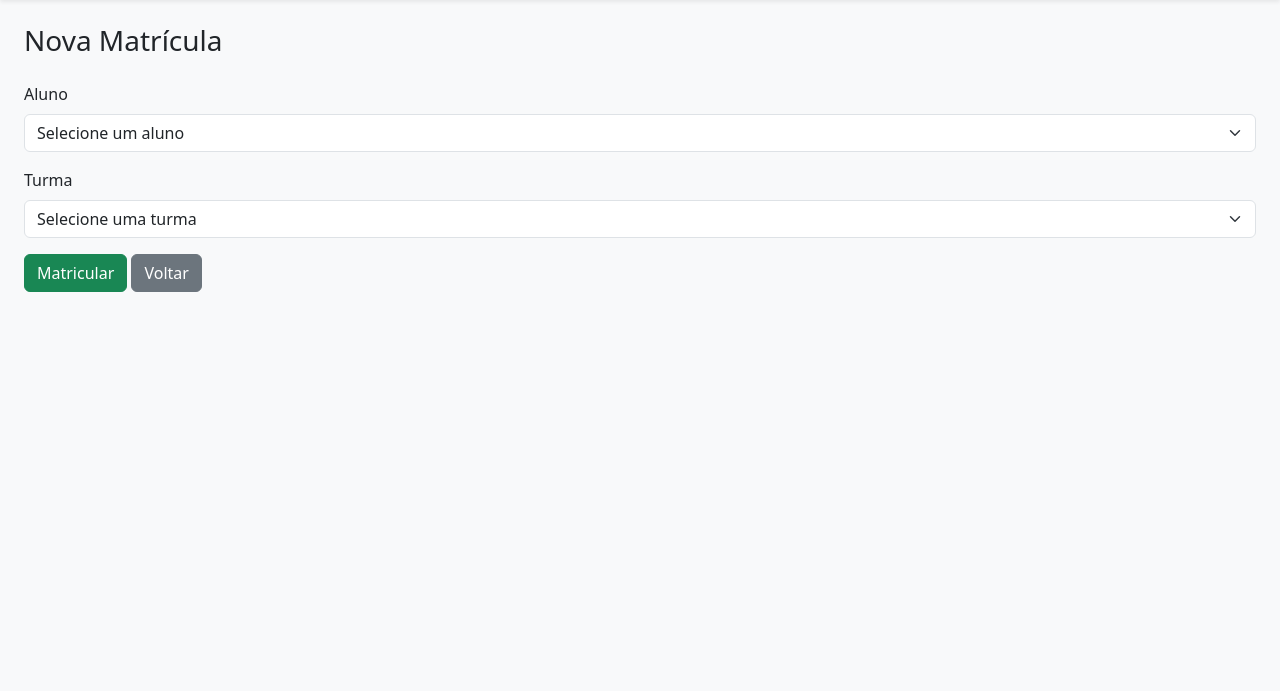
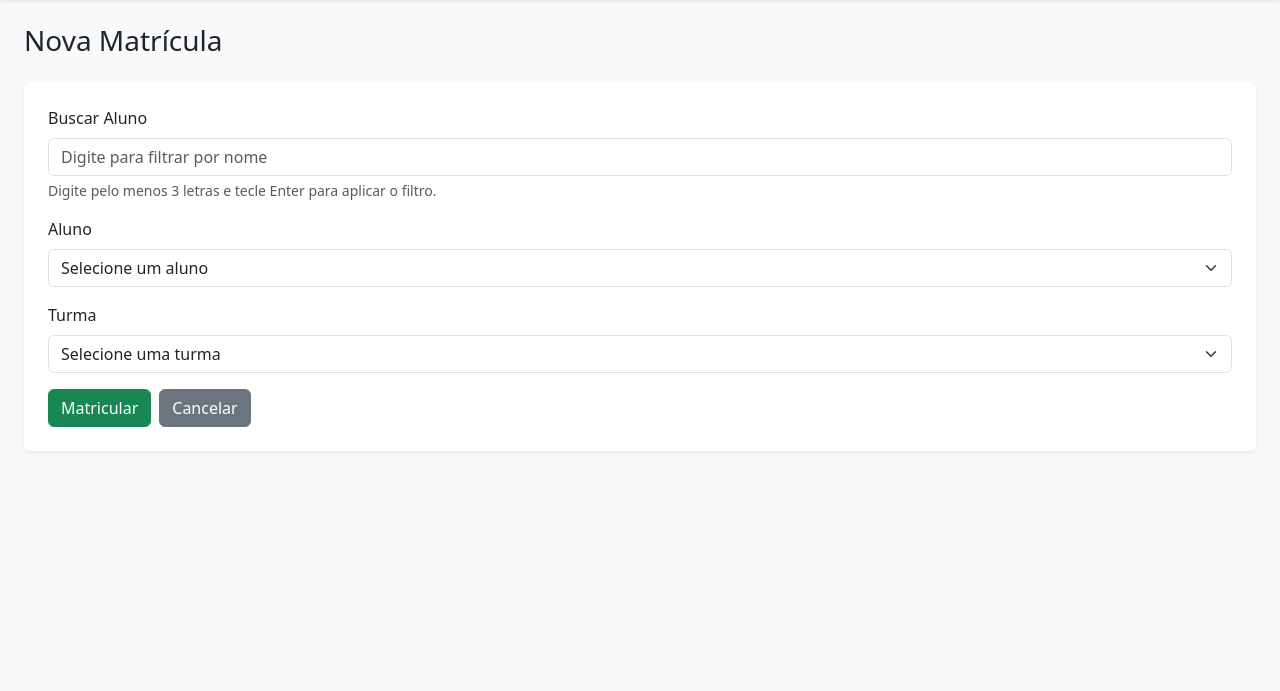
Before and after one commit to mariaritacasagrande/fiap-secretaria, a PHP site: template views/matriculas/criar.php in a window 1280 px wide. Shown: the part 56-747 px from the top of the page. Run offline with PHP 8.4, Linux system fonts and the light colour scheme; the template is opened without the code that fills it: most values are stand-ins (such as "Sample title", 1, 10 or a date in 2020); some libraries are stand-ins or nearby versions.

Commit message:
Update criar.php

```diff
--- a/views/matriculas/criar.php
+++ b/views/matriculas/criar.php
@@ -1,32 +1,48 @@
 <!DOCTYPE html>
 <html lang="pt-br">
+
 <head>
     <meta charset="UTF-8">
     <title>Nova Matrícula - FIAP Secretaria</title>
     <meta name="viewport" content="width=device-width, initial-scale=1">
     <link href="https://cdn.jsdelivr.net/npm/bootstrap@5.3.0/dist/css/bootstrap.min.css" rel="stylesheet">
 </head>
+
 <body class="bg-light">
     <?php include BASE_PATH . '/views/partials/header.php'; ?>
 
     <div class="container-fluid px-4">
         <h1 class="mb-4 fs-3">Nova Matrícula</h1>
 
-    <?php if (!empty($erro)) : ?>
+        <?php if (!empty($erro)): ?>
             <div class="alert alert-danger"><?= htmlspecialchars($erro) ?></div>
         <?php endif; ?>
 
-    <form action="index.php?page=matriculas&action=salvar" method="POST">
+        <form id="formMatricula" method="POST" action="index.php?page=matriculas&action=salvar"
+            class="bg-white p-4 rounded shadow-sm">
+
+            <div class="mb-3">
+                <label class="form-label" for="filtroAluno">Buscar Aluno</label>
+                <input type="text" id="filtroAluno" class="form-control" placeholder="Digite para filtrar por nome">
+                <div class="form-text text-muted mt-1">Digite pelo menos 3 letras e tecle Enter para aplicar o filtro.
+                </div>
+            </div>
+
             <div class="mb-3">
                 <label for="aluno_id" class="form-label">Aluno</label>
+                <?php
+                $alunoSelecionadoId = isset($_GET['aluno_id']) ? (int) $_GET['aluno_id'] : null;
+                ?>
+
                 <select name="aluno_id" id="aluno_id" class="form-select" required>
-                <option value="" selected>Selecione um aluno</option>
+                    <option value="" <?= is_null($alunoSelecionadoId) ? 'selected' : '' ?>>Selecione um aluno</option>
                     <?php foreach ($alunos as $aluno): ?>
                         <?php
                         $nome = htmlspecialchars($aluno['nome'] ?? 'Aluno sem nome');
                         $email = isset($aluno['email']) ? ' (' . htmlspecialchars($aluno['email']) . ')' : '';
+                        $selected = ($aluno['id'] == $alunoSelecionadoId) ? 'selected' : '';
                         ?>
-                    <option value="<?= $aluno['id'] ?>">
+                        <option value="<?= $aluno['id'] ?>" <?= $selected ?>>
                             <?= $nome . $email ?>
                         </option>
                     <?php endforeach; ?>
@@ -48,8 +64,17 @@
                 </select>
             </div>
 
+            <!-- Mensagem de validação de matrícula duplicada -->
+            <?php if (!empty($erro) && strpos($erro, 'já está matriculado') !== false): ?>
+                <div class="form-text text-danger mb-3">
+                    <?= htmlspecialchars($erro) ?>
+                </div>
+            <?php endif; ?>
+
+            <div class="d-flex flex-wrap gap-2">
                 <button type="submit" class="btn btn-success">Matricular</button>
-        <a href="index.php?page=alunos&action=listar" class="btn btn-secondary">Voltar</a>
+                <a href="index.php?page=matriculas&action=listar" class="btn btn-secondary">Cancelar</a>
+            </div>
         </form>
     </div>
 
@@ -108,4 +133,5 @@
     <?php include BASE_PATH . '/views/partials/footer.php'; ?>
     <script src="https://cdn.jsdelivr.net/npm/bootstrap@5.3.0/dist/js/bootstrap.bundle.min.js"></script>
 </body>
+
 </html>
```
Lines whose indentation alone changed are shown as unchanged.
